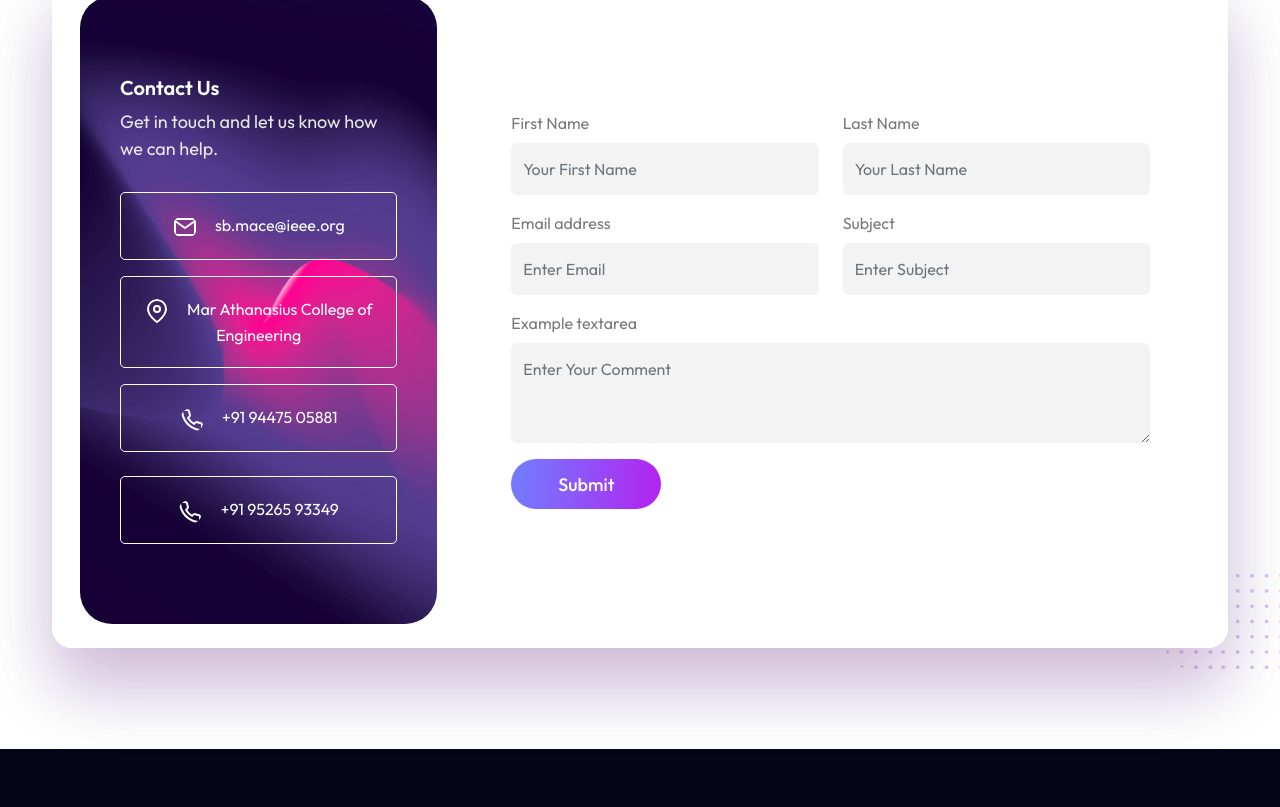
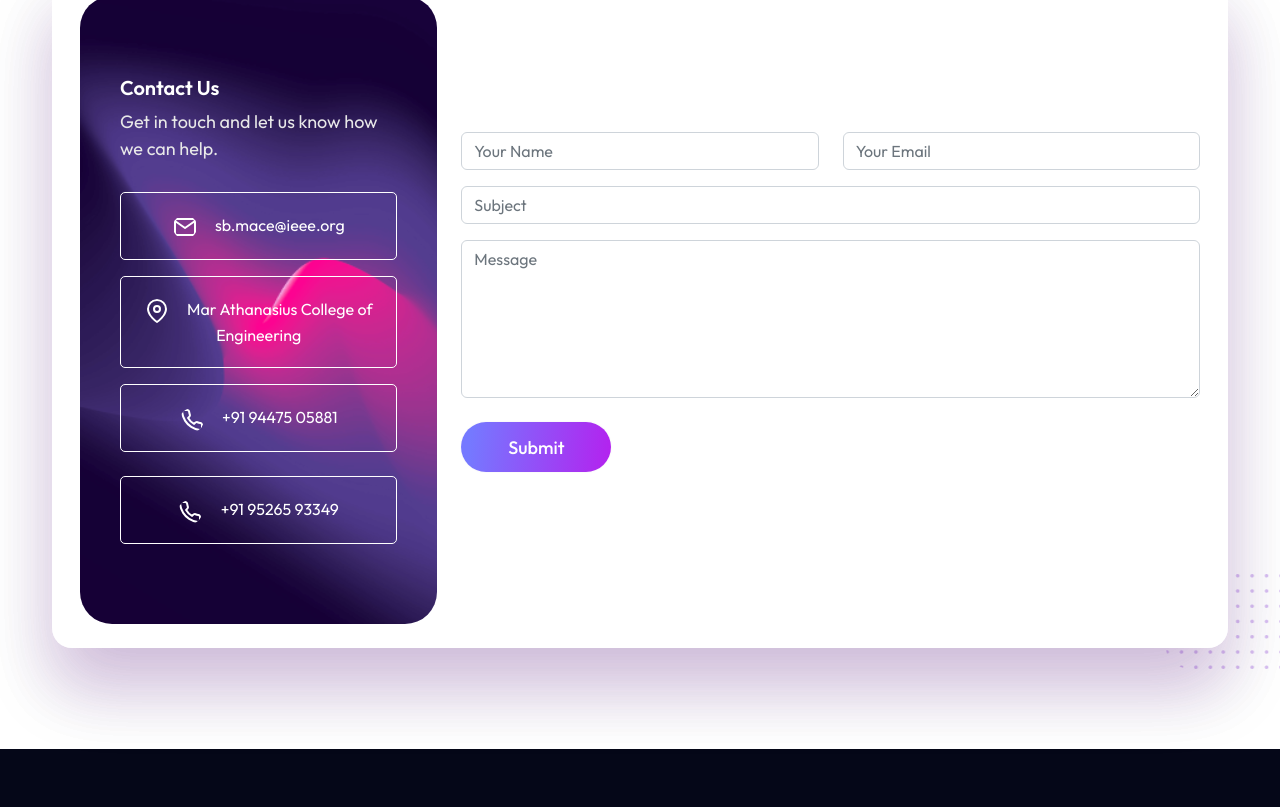
Before and after one commit to ieee-mace/cybosium_frontend, a plain HTML site: page index.html in a window 1280 px wide. Shown: the part 7505-8312 px from the top of the page. Drawn offline with Linux system fonts and the light colour scheme.

Commit message:
Update index.html

```diff
--- a/index.html
+++ b/index.html
@@ -2106,37 +2106,26 @@
                      </div>
                   </div>
                   <div class="col-lg-8 mt-4 mt-lg-0">
-                     <form
-                     class="contact-form"
-                     method="POST"
-                     action="https://script.google.com/a/macros/ieee.org/s/AKfycbwKXFhbLvi01pDkNU9jZrGpSp4Ya2GR5xrPKb46rLrzF4YBXRvuOzdNSzzylnY3tHai/exec"
-                     >
-                        <div class="row gy-3">
-                           <div class="col-lg-6">
-                              <label for="exampleFormControlInput1" class="form-label">First Name</label>
-                              <input type="text" class="form-control" id="exampleFormControlInput1" placeholder="Your First Name" required>
-                           </div>
-                           <div class="col-lg-6">
-                              <label for="exampleFormControlInput2" class="form-label">Last Name</label>
-                              <input type="text" class="form-control" id="exampleFormControlInput2" placeholder="Your Last Name" required>
-                           </div>
-                           <div class="col-lg-6">
-                              <label for="exampleFormControlInput3" class="form-label">Email address</label>
-                              <input type="email" class="form-control" id="exampleFormControlInput3" placeholder="Enter Email" required>
-                           </div>
-                           <div class="col-lg-6">
-                              <label for="exampleFormControlInput4" class="form-label">Subject</label>
-                              <input type="text" class="form-control" id="exampleFormControlInput4" placeholder="Enter Subject" required>
-                           </div>
-                        </div>
-                        <div class="mb-3">
-
-                        </div>
-                        <div class="text-area col-12 mb-3">
-                           <label for="exampleFormControlTextarea1" class="form-label">Example textarea</label>
-                           <textarea class="form-control" id="exampleFormControlTextarea1" rows="3" placeholder="Enter Your Comment" ></textarea>
-                        </div>
-                        <button class=" custom-btn2" type="submit">Submit</button>
+                     <form action="https://api.web3forms.com/submit" method="POST" id="form">
+              <input type="hidden" name="access_key" value="b3a4109c-4237-4905-8219-cf67642e6fae" />
+                        <div class="row">
+                <div class="col-md-6 form-group">
+                  <input type="text" name="name" class="form-control" id="name" placeholder="Your Name" required>
+                </div>
+                <div class="col-md-6 form-group mt-3 mt-md-0">
+                  <input type="email" class="form-control" name="email" id="email" placeholder="Your Email" required>
+                </div>
+              </div>
+              <div class="form-group mt-3">
+                <input type="text" class="form-control" name="subject" id="subject" placeholder="Subject" required>
+              </div>
+              <div class="form-group mt-3">
+                <textarea class="form-control" name="message" rows="6" placeholder="Message" required></textarea>
+              </div>
+              <br>
+               <button class=" custom-btn2" type="submit">Submit</button><p class="text-base text-center text-gray-400" id="result"></p>
+               <input type="hidden" name="subject" value="New Query from Website">
+
                      </form>
                   </div>
                </div>
@@ -2387,6 +2376,7 @@
 
    <!-- javaScript -->
    <script src="assets/js/main.js"></script>
+   <script src="assets/js/mail.js"></script>
 
    <!-- color switch -->
    <!-- <script src="./color-switch/switch.js"></script> -->
```
